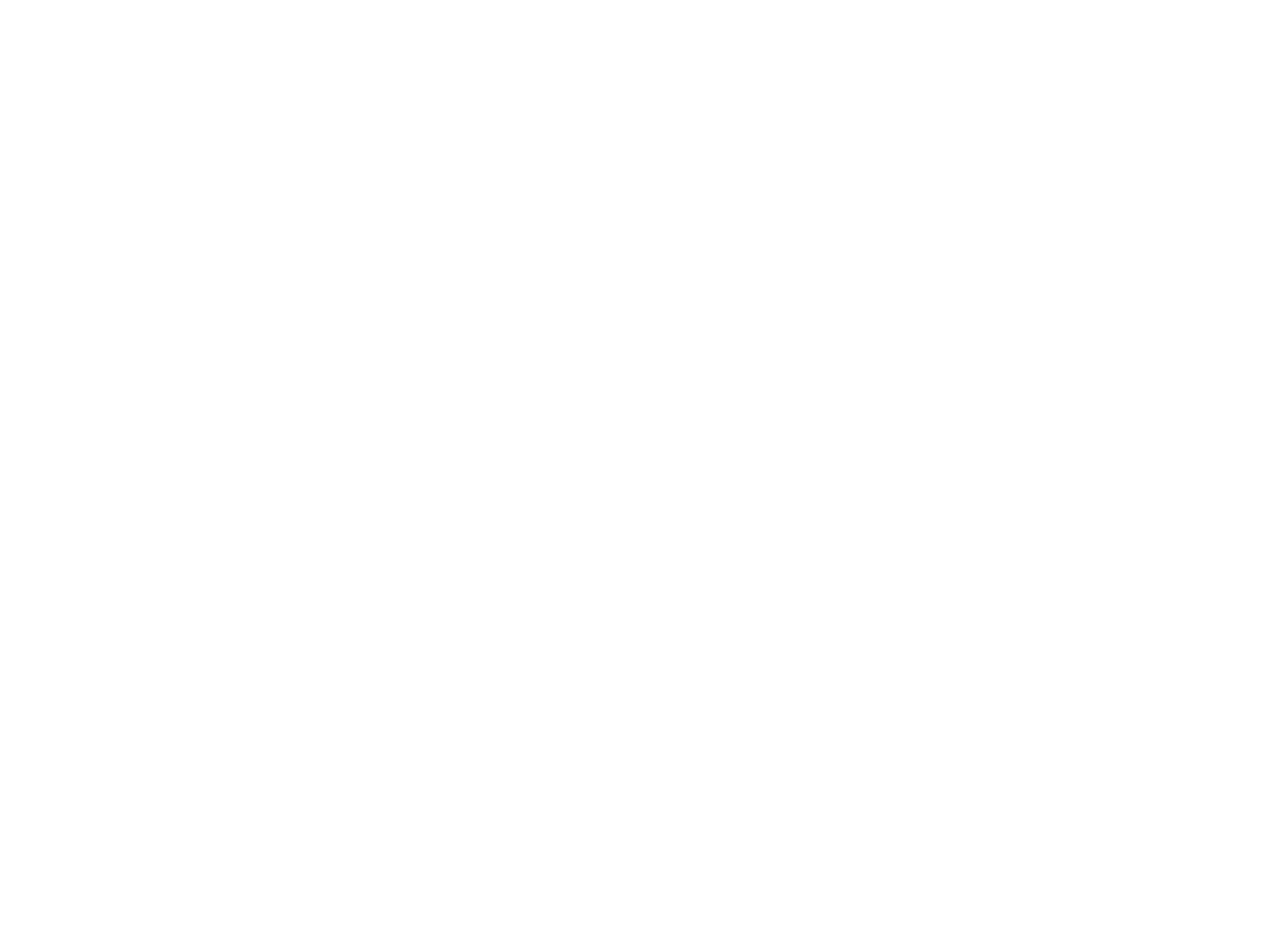
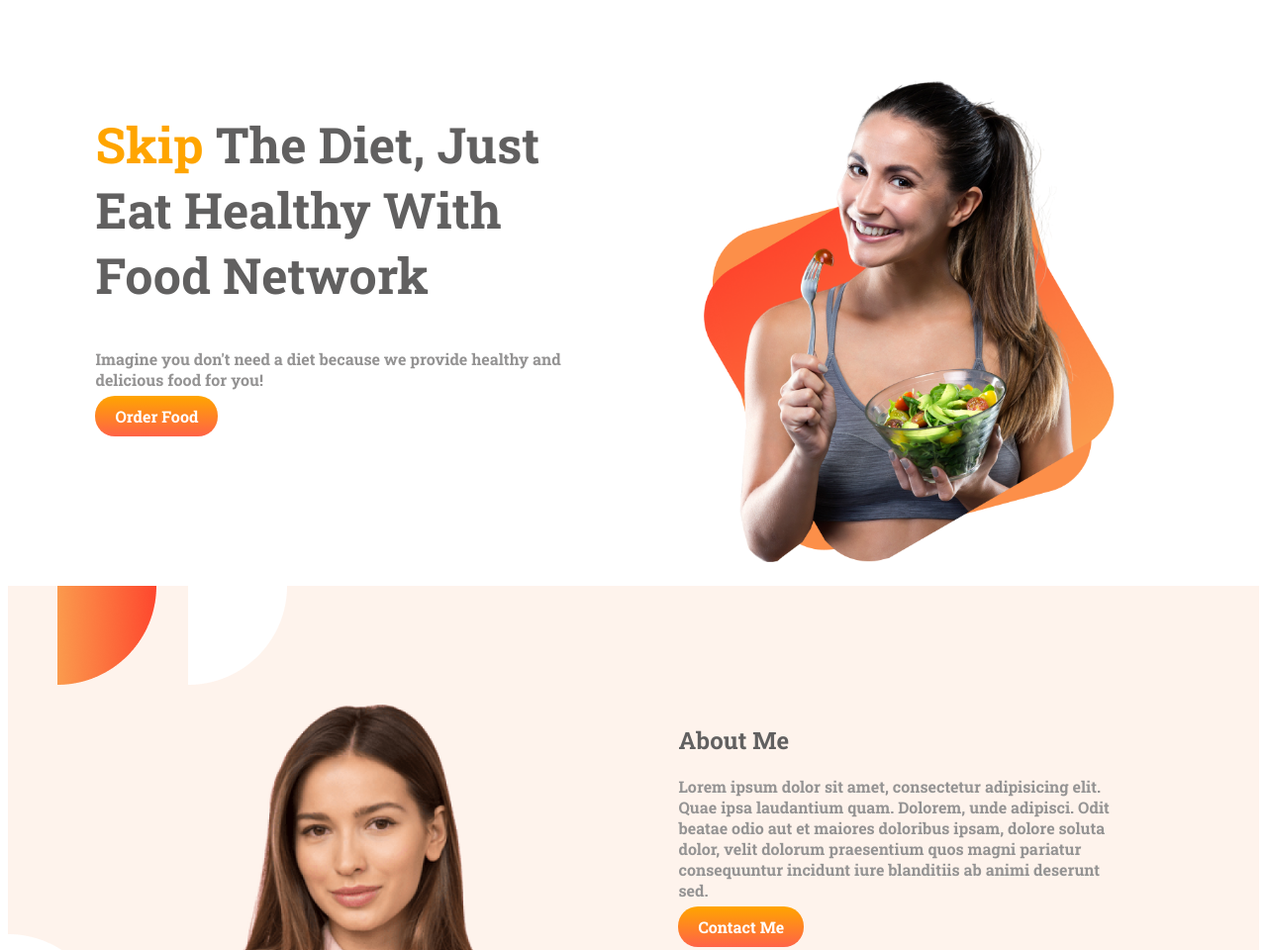
Before and after one commit to mahiniaz/developer-protfolio2, a plain HTML site: page index.html in a window 1280 px wide. Shown: the top 960 px of the page at 99% size. Before the commit the page ends 800 px from the top, so only its background shows below. Drawn offline with Linux system fonts and the light colour scheme.

Commit message:
added file

```diff
--- a/index.html
+++ b/index.html
@@ -6,10 +6,36 @@
     <meta http-equiv="X-UA-Compatible" content="IE=edge">
     <meta name="viewport" content="width=device-width, initial-scale=1.0">
     <title>Food Network</title>
+    <link rel="preconnect" href="https://fonts.googleapis.com">
+    <link rel="preconnect" href="https://fonts.gstatic.com" crossorigin>
+    <link href="https://fonts.googleapis.com/css2?family=Roboto+Slab:wght@700;900&display=swap" rel="stylesheet">
     <link rel="stylesheet" href="style.css">
 </head>
 
 <body>
+    <section>
+        <div class="half-width">
+            <h1><span class="orange-color">Skip</span> The Diet, Just Eat Healthy With Food Network</h1>
+            <p>Imagine you don't need a diet because we provide healthy and delicious food for you!</p>
+            <a class="link-button" target="_blank" href="https://www.linkedin.com/in/mahin-imtiaz/">Order Food</a>
+        </div>
+        <div class="half-width"><img src="images/female/Group 8425.png" alt="">
+        </div>
+    </section>
+    <section class="about-me">
+        <div class="half-width">
+            <img src="images/female/Person Image.png" alt="">
+        </div>
+        <div class="half-width">
+            <h2>About Me</h2>
+            <p>Lorem ipsum dolor sit amet, consectetur adipisicing elit. Quae ipsa laudantium quam. Dolorem, unde
+                adipisci.
+                Odit beatae odio aut et maiores doloribus ipsam, dolore soluta dolor, velit dolorum praesentium quos
+                magni
+                pariatur consequuntur incidunt iure blanditiis ab animi deserunt sed.</p>
+            <a class="link-button" target="_blank" href="https://www.linkedin.com/in/mahin-imtiaz/">Contact Me</a>
+        </div>
+    </section>
 
 </body>
 
--- a/style.css
+++ b/style.css
@@ -0,0 +1,37 @@
+body{
+    font-family: 'Roboto Slab', serif;
+    color: rgb(97, 96, 96);
+}
+p{
+    color: rgb(148, 147, 147);
+}
+h1{
+    font-size: 50px;
+}
+.orange-color{
+    color: orange;
+}
+section{
+    display: flex;
+    margin-bottom: 150;
+}
+.half-width{
+    width: 40%;
+    padding-left: 7%;
+    padding-top: 5%;
+}
+.half-width img{
+    width: 90%;
+}
+.link-button{
+    text-decoration: none;
+    background-image: linear-gradient(orange, tomato);
+    padding: 10px 20px;
+    color: white;
+    font-weight: 700;
+    border-radius: 20px;
+}
+.about-me{
+    background-image: url(images/shapes/7.png);
+    padding: 5%
+}
```
